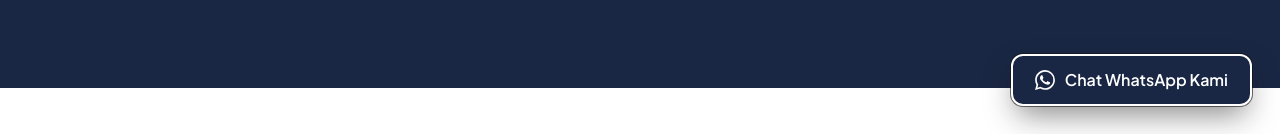
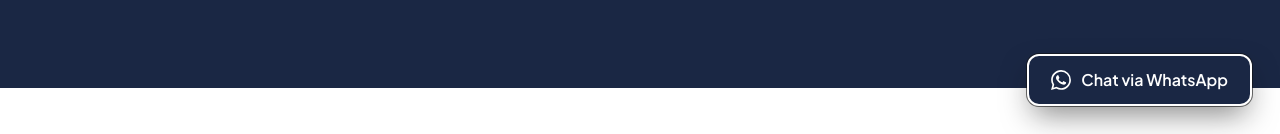
Before and after one commit to raiyanvi27-byte/raveria-site, a plain HTML site: page index.html in a window 1280 px wide. Shown: the part 666-800 px from the top of the page. Drawn offline with Linux system fonts and the light colour scheme.

Commit message:
Revert "update teks tombol"
This reverts commit 25c242ffb6de10b4a5ece33fb1402d1fbc9e1d4b.

```diff
--- a/index.html
+++ b/index.html
@@ -885,7 +885,7 @@
      target="_blank" rel="noopener"
      aria-label="Hubungi Kami via WhatsApp (membuka tab baru)">
     <svg viewBox="0 0 24 24" aria-hidden="true" focusable="false"><path d="M17.472 14.382c-.297-.149-1.758-.867-2.03-.967-.273-.099-.471-.148-.67.15-.197.297-.767.966-.94 1.164-.173.199-.347.223-.644.075-.297-.15-1.255-.463-2.39-1.475-.883-.788-1.48-1.761-1.653-2.059-.173-.297-.018-.458.13-.606.134-.133.298-.347.446-.52.149-.174.198-.298.298-.497.099-.198.05-.371-.025-.52-.075-.149-.669-1.612-.916-2.207-.242-.579-.487-.5-.669-.51-.173-.008-.371-.01-.57-.01-.198 0-.52.074-.792.372-.272.297-1.04 1.016-1.04 2.479 0 1.462 1.065 2.875 1.213 3.074.149.198 2.096 3.2 5.077 4.487.709.306 1.262.489 1.694.625.712.227 1.36.195 1.871.118.571-.085 1.758-.719 2.006-1.413.248-.694.248-1.289.173-1.413-.074-.124-.272-.198-.57-.347m-5.421 7.403h-.004a9.87 9.87 0 0 1-5.031-1.378l-.361-.214-3.741.982.998-3.648-.235-.374a9.86 9.86 0 0 1-1.51-5.26c.001-5.45 4.436-9.884 9.888-9.884 2.64 0 5.122 1.03 6.988 2.898a9.825 9.825 0 0 1 2.893 6.994c-.003 5.45-4.437 9.884-9.885 9.884m8.413-18.297A11.815 11.815 0 0 0 12.050 0C5.495 0 .16 5.335.157 11.892c0 2.096.547 4.142 1.588 5.945L.057 24l6.305-1.654a11.882 11.882 0 0 0 5.683 1.448h.005c6.554 0 11.89-5.335 11.893-11.893a11.821 11.821 0 0 0-3.48-8.413Z"/></svg>
-    <span>Chat WhatsApp Kami</span>
+    <span>Chat via WhatsApp</span>
   </a>
 
   <script>
```
